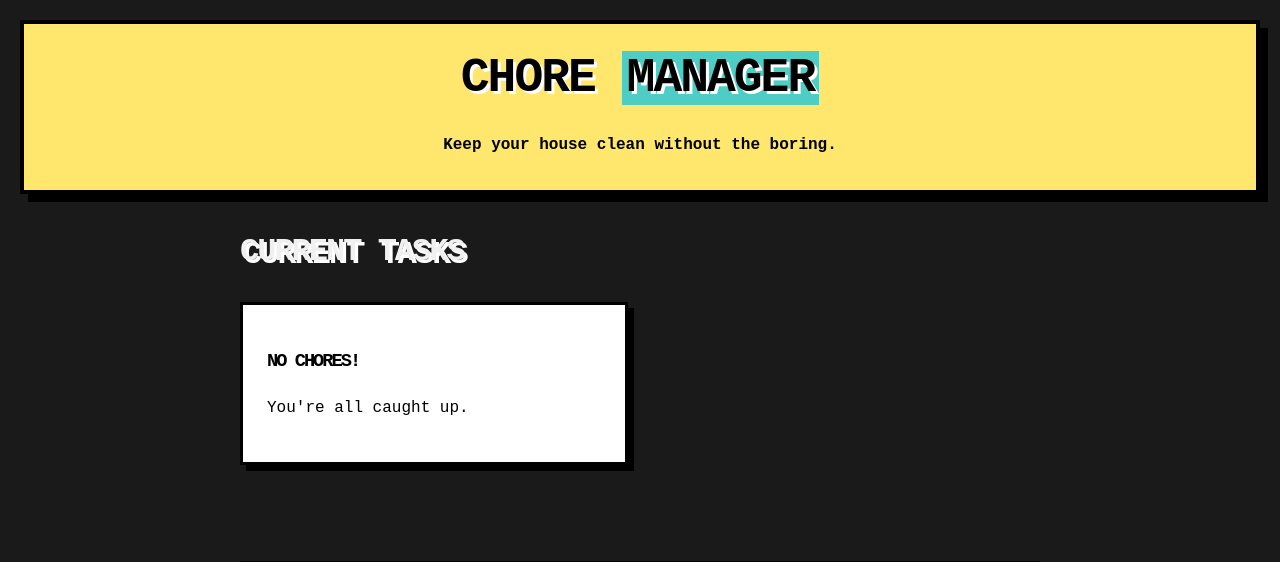
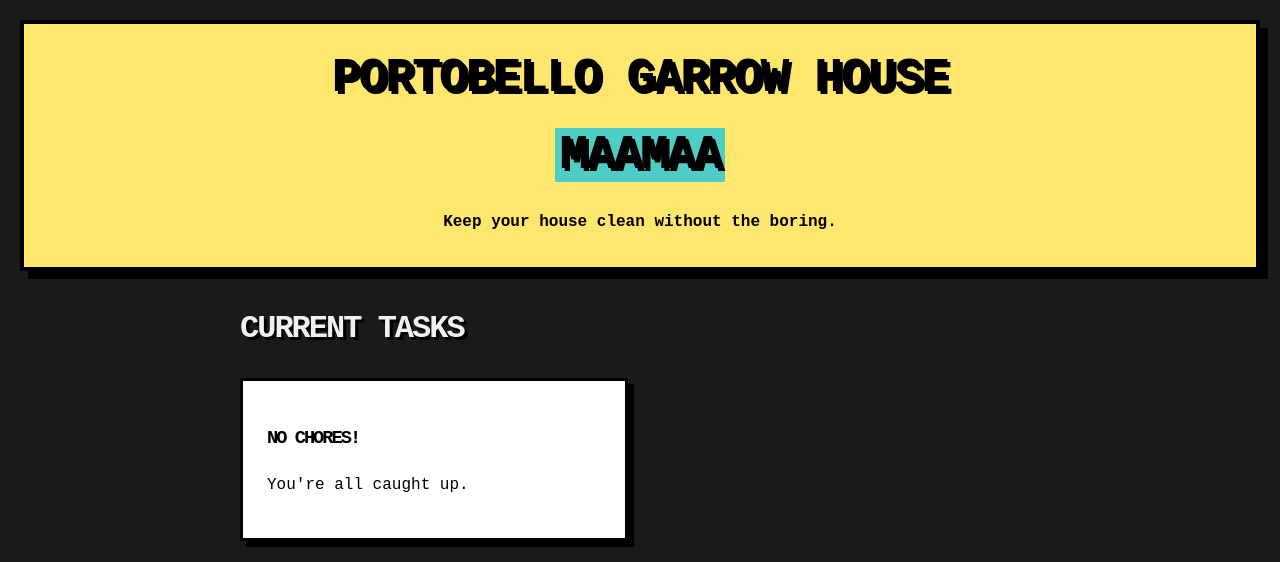
Before and after one commit to V1cky16112003/chore-manager, a Flask app: page / in a window 1280 px wide. Shown: the top 562 px of the page. Run offline with Flask 3, Linux system fonts and the light colour scheme; some libraries are stand-ins or nearby versions.

Commit message:
UI Update: Change title and fix text shadow contrast

```diff
--- a/static/style.css
+++ b/static/style.css
@@ -44,7 +44,7 @@ h3 {
 .funky-title {
     font-size: 3rem;
     margin: 0;
-    text-shadow: 3px 3px 0px white;
+    text-shadow: 3px 3px 0px var(--shadow-color);
 }
 
 .funky-card {
--- a/templates/base.html
+++ b/templates/base.html
@@ -1,15 +1,17 @@
 <!DOCTYPE html>
 <html lang="en">
+
 <head>
     <meta charset="UTF-8">
     <meta name="viewport" content="width=device-width, initial-scale=1.0">
     <title>Chores! - Get Stuff Done</title>
     <link rel="stylesheet" href="{{ url_for('static', filename='style.css') }}">
 </head>
+
 <body>
     <header class="funky-header">
         <div class="container">
-            <h1 class="funky-title">Chore <span class="highlight">Manager</span></h1>
+            <h1 class="funky-title">PORTOBELLO GARROW HOUSE <span class="highlight">MAAMAA</span></h1>
             <p><strong>Keep your house clean without the boring.</strong></p>
         </div>
     </header>
@@ -18,4 +20,5 @@
         {% block content %}{% endblock %}
     </main>
 </body>
+
 </html>
```
